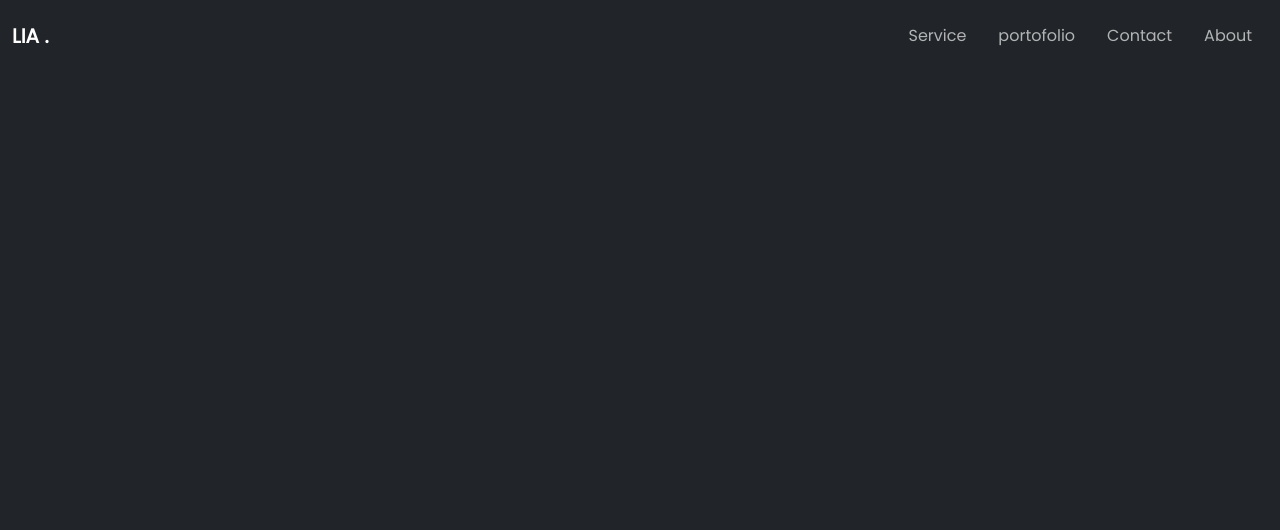
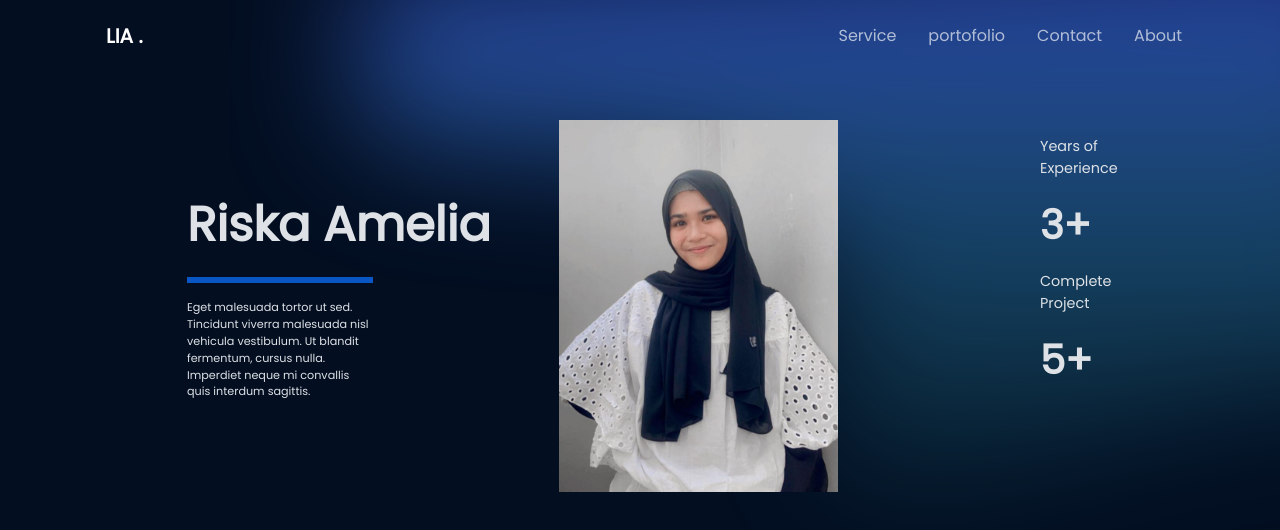
Before and after one commit to riskaamelia-wd/RiskaAmelia, a React (Vite) app: page / in a window 1280 px wide. Shown: the top 530 px of the page. Built offline with nearby package versions, Linux system fonts and the light colour scheme.

Commit message:
add : jumbotron component

```diff
--- a/src/App.jsx
+++ b/src/App.jsx
@@ -6,14 +6,24 @@ import 'bootstrap/dist/css/bootstrap.min.css'
 import 'bootstrap/dist/css/bootstrap.css'
 import 'bootstrap/dist/js/bootstrap.js'
 import Navbar from './components/navbar'
+import Jumbotorn from './components/Jumbotron'
+import vektor1 from './assets/Vector 1.svg'
 
 function App() {
   const [count, setCount] = useState(0)
 
   return (
-    <>
-      <Navbar/>
-    </>
+    <div className='min-vh-100 position-relative' style={{backgroundColor:'#030E21'}}>
+      <div className='container'>
+        <div className='position-absolute top-0 end-0'>
+          <img src={vektor1} alt="" />
+        </div>
+        <div className=' container position-absolute'>
+          <Navbar/>
+          <Jumbotorn/>
+        </div>
+      </div>
+    </div>
   )
 }
 
--- a/src/components/Jumbotron.jsx
+++ b/src/components/Jumbotron.jsx
@@ -1,7 +1,32 @@
+import NumberandText from "../elements/NumberandText"
+import photo from '../assets/lia.jpeg'
+
 const Jumbotorn = () => {
     return(
-        <>
-        </>
+        <div className=" mt-md-5  mb-md-5 d-flex flex-row flex-fill justify-content-around">
+            <div className="col-6 col-md-3 col-lg-2 d-flex flex-column justify-content-center position-relative">
+                <h1 className="z-1 fw-semibold text-nowrap" style={{fontSize:'3rem'}}>Riska Amelia</h1>
+                <hr className="border border-primary border-3 opacity-75"/>
+                <p style={{ fontSize: '0.7rem' }} className="">
+                    Eget malesuada tortor ut sed. Tincidunt viverra malesuada nisl vehicula vestibulum. Ut blandit fermentum,
+                    cursus nulla. Imperdiet neque mi convallis quis interdum sagittis.
+                </p>
+            </div>
+            <div className="d-none d-sm-block col-sm-4 col-lg-3">
+                <img className="img-fluid" src={photo} alt="" style={{maxWidth: '100%', height: 'auto'}} />
+            </div>
+
+            <div className="col-lg-1 p-3 col-md-2 col-4">
+                <NumberandText
+                    text={'Years of Experience'}
+                    number={'3+'}
+                />
+                <NumberandText
+                    text={'Complete Project'}
+                    number={'5+'}
+                />
+            </div>
+        </div>
     )
 }
 export default Jumbotorn
--- a/src/components/navbar.jsx
+++ b/src/components/navbar.jsx
@@ -2,8 +2,8 @@ const Navbar = () => {
     return(
         <>
             <nav className="navbar navbar-expand-lg">
-                <div className="container-fluid">
-                    <a href="" className="navbar-brand fw-semibold">LIA .</a>
+                <div className="container">
+                    <a href="" className="navbar-brand fw-semibold text-start">LIA .</a>
                     <button className="navbar-toggler" type="button" data-bs-toggle="collapse" data-bs-target="#navbarSupportedContent" aria-controls="navbarSupportedContent" aria-expanded="false" aria-label="Toggle navigation">
                     <span className="navbar-toggler-icon"></span>
                     </button>
--- /dev/null
+++ b/src/elements/NumberandText.jsx
@@ -0,0 +1,9 @@
+const NumberandText = ({text, number}) => {
+    return(
+        <>
+            <p style={{fontSize:'0.9rem'}}>{text}</p>
+            <p className="fw-bold fs-1 fs-lg-1">{number}</p>
+        </>
+    )
+}
+export default NumberandText
```
Also changed, not shown: src/assets/Vector 1.svg (added), src/assets/lia.jpeg (added).
